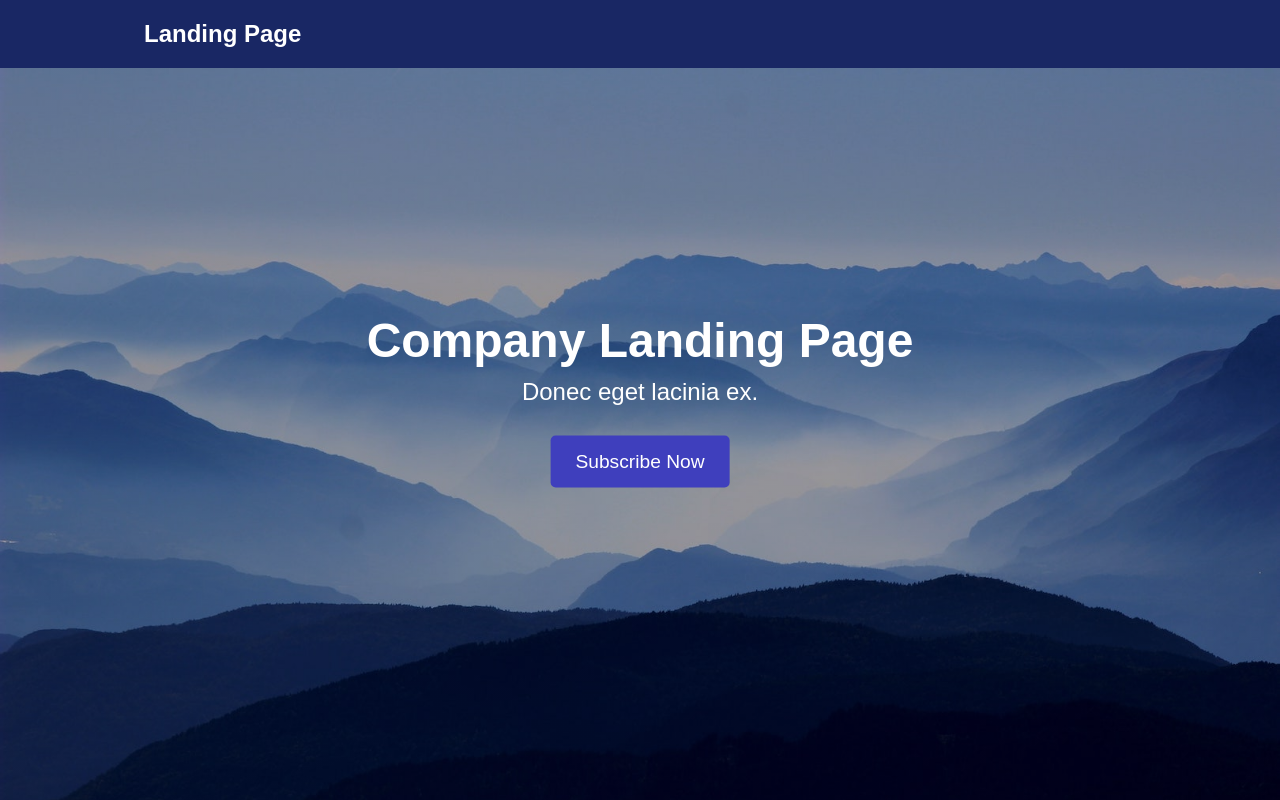
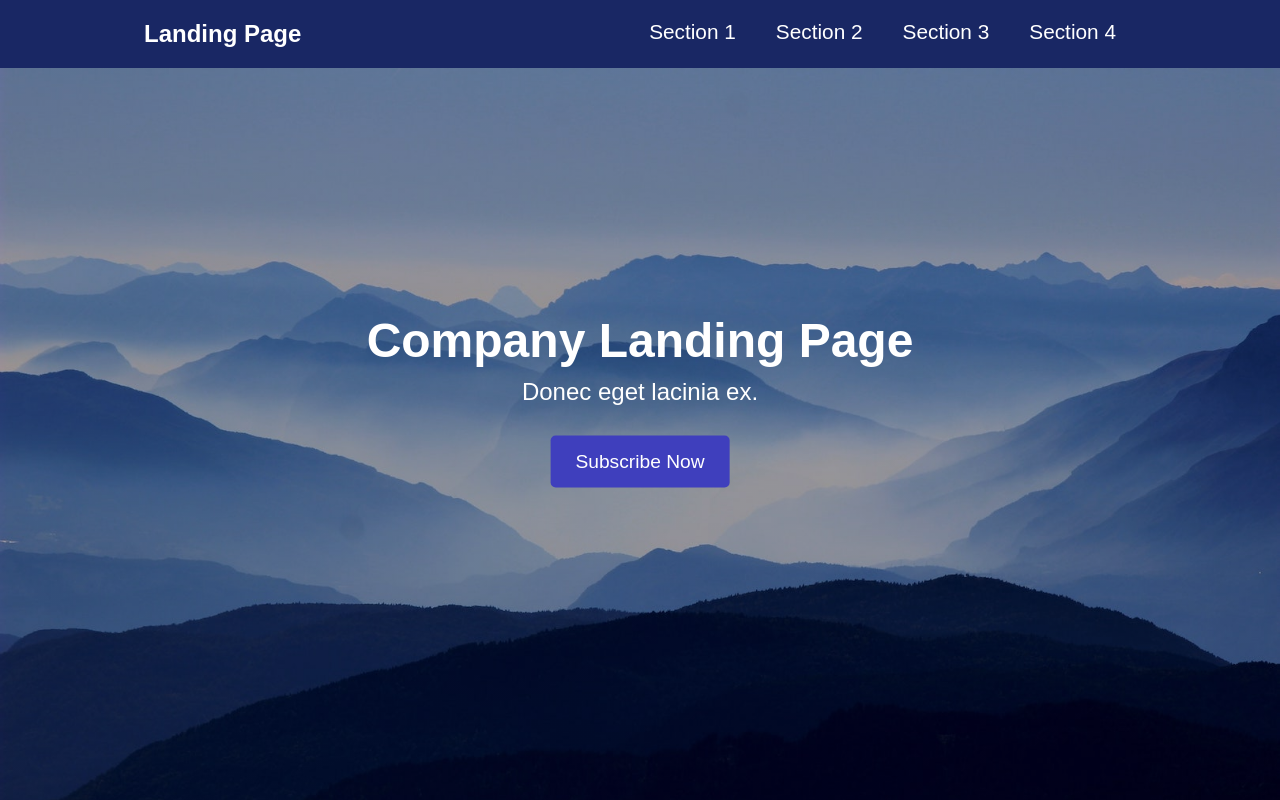
Before and after one commit to envincebal/dom-landing-page, a plain HTML site: page index.html in a window 1280 px wide. Shown: the top 800 px of the page. Drawn offline with Linux system fonts and the light colour scheme.

Commit message:
Added function to populate navbar list items.

```diff
--- a/index.html
+++ b/index.html
@@ -18,7 +18,7 @@
     <nav class="navbar">
       <h1 class="logo">Landing Page</h1>
       <!-- Navigation starts as empty UL that will be populated with JS -->
-      <ul id="navbar-list">
+      <ul class="navbar-list">
       </ul>
     </nav>
     <div class="main-hero">
@@ -100,5 +100,6 @@
   <footer class="footer">
     <p>&copy Vincent Yan</p>
   </footer>
+  <script src="./js/app.js"></script>
 </body>
 </html>
--- a/js/app.js
+++ b/js/app.js
@@ -11,27 +11,44 @@
  *
  * JS Standard: ESlint
  *
-*/
+ */
 
 /**
  * Define Global Variables
  *
-*/
-
+ */
+const navbar = document.querySelector(".navbar-list");
+const section = document.getElementsByTagName("section");
 
 /**
  * End Global Variables
  * Start Helper Functions
  *
-*/
+ */
+
+addNavlinks();
+
+document.addEventListener("click", (e) => {
+  console.log(e.target.getAttribute("data-nav"));
+});
+
+function addNavlinks() {
 
 
+  for (let i = 0; i < section.length; i++) {
+     const newListItem = document.createElement("li");
+    newListItem.textContent = section[i].getAttribute("data-nav");
+    console.log(section[i].getAttribute("data-nav"));
 
+navbar.appendChild(newListItem);
+  }
+
+}
 /**
  * End Helper Functions
  * Begin Main Functions
  *
-*/
+ */
 
 // build the nav
 
@@ -46,7 +63,7 @@
  * End Main Functions
  * Begin Events
  *
-*/
+ */
 
 // Build menu
 
```
